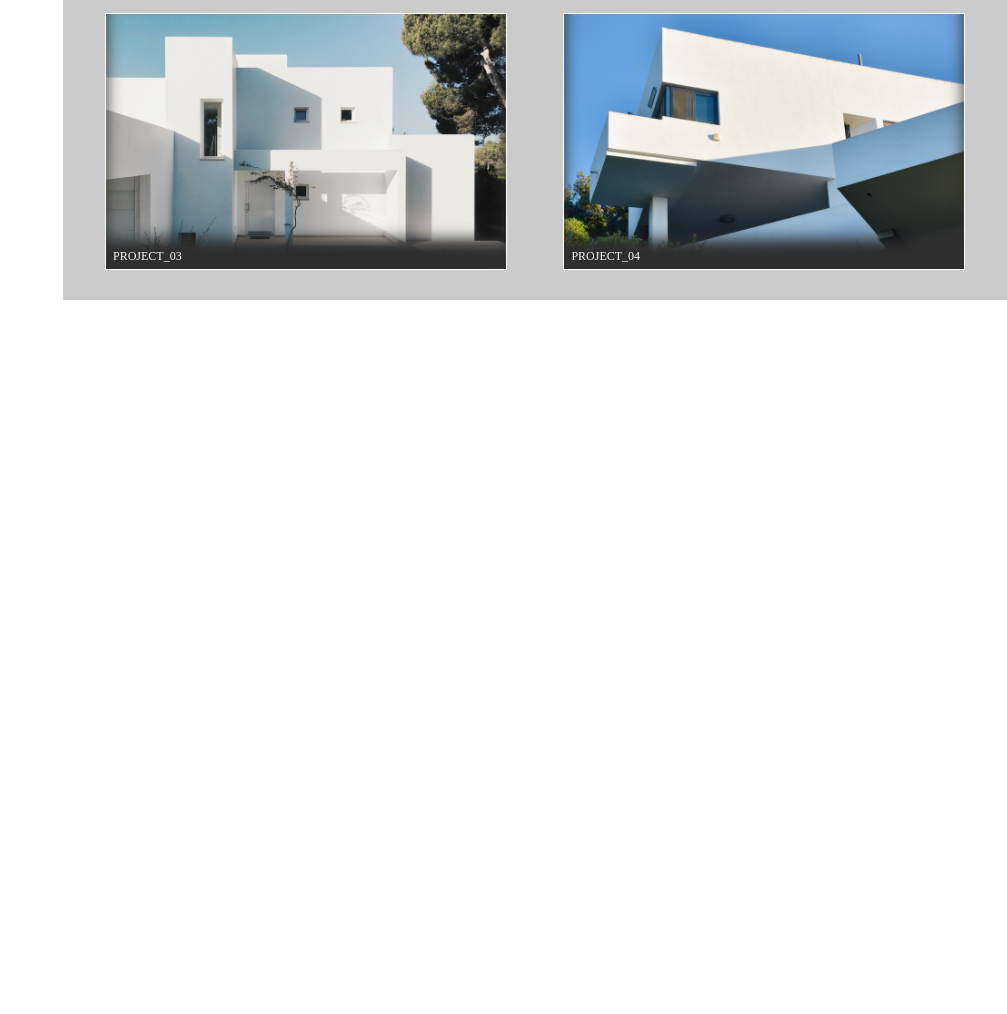
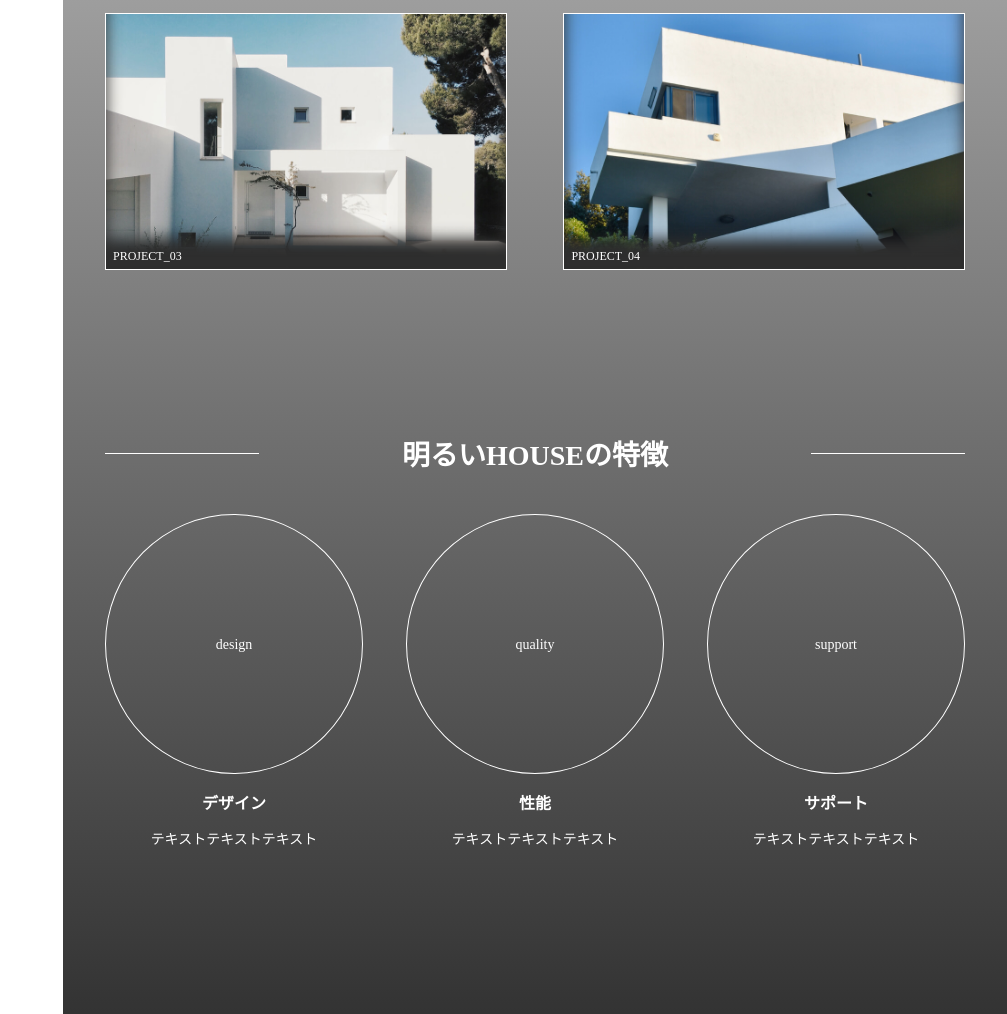
Before and after one commit to NobuhiroMishima/Codejump_Corporate, a plain HTML site: page index.html in a window 1280 px wide. Shown: the part 1037-2051 px from the top of the page, without its empty margins (273-1280 px from the left). Before the commit the page ends 1337 px from the top, so only its background shows below. Drawn offline with Linux system fonts and the light colour scheme.

Commit message:
明るいHOUSEの特徴セクションの追加

```diff
--- a/_common.scss
+++ b/_common.scss
@@ -1,7 +1,55 @@
 $cBlack: #121212;
 $cWhite: white;
-$cBg: #5454544D;
+$cBgLight: #5454544D;
+$cBgDark: #000000CC;
 $cShadow: #2E2E2E;
 
 $contentMaxWidth: 900px;
 $breakpoints: 960px;
+
+.examples, .features{
+    @media screen and (min-width:$breakpoints) {
+        max-width: $contentMaxWidth;
+    }
+
+    &__title{
+        position: relative;
+        display: block;
+        color: $cWhite;
+        font-size: 20px;
+        font-weight: bold;
+        padding-top: 63px;
+        margin-bottom: 37px;
+        text-align: center;
+        @media screen and (min-width: $breakpoints){
+            padding-top: 85px;
+            font-size: 28px;
+        }
+
+        &::before{
+            content: '';
+            position: absolute;
+            top: 77px;
+            left: 0;
+            width: 17.9%;
+            height: 1px;
+            background-color: $cWhite;
+            @media screen and (min-width: $breakpoints){
+                top: 103px;
+            }
+        }
+        &::after{
+            content: '';
+            position: absolute;
+            top: 77px;
+            right: 0;
+            width: 17.9%;
+            height: 1px;
+            background-color: $cWhite;
+            @media screen and (min-width: $breakpoints){
+                top: 103px;
+            }
+        }
+    }
+
+}
--- a/index.html
+++ b/index.html
@@ -47,6 +47,26 @@
                         <li class="examples__item"><a class="examples__item__link link4" href="#"><img src="images/project4.jpg" alt="プロジェクト4"></a></li>
                     </ul>
                 </section>
+                <section class="features">
+                    <h2 class="features__title">明るいHOUSEの特徴</h2>
+                    <ul class="features__body">
+                        <li class="features__item">
+                            <div class="features__item__eyecatch"><p class="eyecatchitem">design</p></div>
+                            <p class="features__item__title">デザイン</p>
+                            <p class="features__item__body">テキストテキストテキスト</p>
+                        </li>
+                        <li class="features__item">
+                            <div class="features__item__eyecatch"><p class="eyecatchitem">quality</p></div>
+                            <p class="features__item__title">性能</p>
+                            <p class="features__item__body">テキストテキストテキスト</p>
+                        </li>
+                        <li class="features__item">
+                            <div class="features__item__eyecatch"><p class="eyecatchitem">support</p></div>
+                            <p class="features__item__title">サポート</p>
+                            <p class="features__item__body">テキストテキストテキスト</p>
+                        </li>
+                    </ul>
+                </section>
             </div>
         </main>
 
--- a/style.scss
+++ b/style.scss
@@ -129,54 +129,13 @@ main{
     }
 
     & .bg{
-        background-color: $cBg;
+        background: linear-gradient($cBgLight, $cBgDark);;
 
         & .examples{
             padding: 0 20px;
-            margin: 0 auto;
-
+            margin: 0 auto 93px auto;
             @media screen and (min-width:$breakpoints) {
-                max-width: $contentMaxWidth;
-            }
-
-            &__title{
-                position: relative;
-                display: block;
-                color: $cWhite;
-                font-size: 20px;
-                font-weight: bold;
-                padding-top: 63px;
-                margin-bottom: 37px;
-                text-align: center;
-                @media screen and (min-width: $breakpoints){
-                    padding-top: 85px;
-                    font-size: 28px;
-                }
-
-                &::before{
-                    content: '';
-                    position: absolute;
-                    top: 77px;
-                    left: 0;
-                    width: 17.9%;
-                    height: 1px;
-                    background-color: $cWhite;
-                    @media screen and (min-width: $breakpoints){
-                        top: 103px;
-                    }
-                }
-                &::after{
-                    content: '';
-                    position: absolute;
-                    top: 77px;
-                    right: 0;
-                    width: 17.9%;
-                    height: 1px;
-                    background-color: $cWhite;
-                    @media screen and (min-width: $breakpoints){
-                        top: 103px;
-                    }
-                }
+                margin-bottom: 50px;
             }
 
             &__body{
@@ -243,6 +202,59 @@ main{
                 }
             }
         }
+
+        & .features{
+            padding: 0 20px 124px 20px;
+            margin: 0 auto;
+            @media screen and (min-width:$breakpoints) {
+                padding-bottom: 164px;
+            }
+
+            &__body{
+                display: flex;
+                justify-content: space-between;
+                list-style: none;
+                padding-left: 0;
+            }
+
+            &__item{
+                width: 30%;
+
+                &__eyecatch{
+                    width: 100%;
+                    padding-top: 100%;
+                    margin-bottom: 18px;
+                    position: relative;
+                    border-radius: 50%;
+                    border: 1px solid $cWhite;
+
+                    & .eyecatchitem{
+                        position: absolute;
+                        display: block;
+                        top: 50%;
+                        left: 50%;
+                        transform: translate(-50%, -50%);
+                        font-size: 14px;
+                        color: $cWhite;
+                    }
+
+                }
+
+                &__title{
+                    font-size: 16px;
+                    font-weight: bold;
+                    color: $cWhite;
+                    margin-bottom: 13px;
+                    text-align: center;
+                }
+
+                &__body{
+                    font-size: 14px;
+                    color: $cWhite;
+                    text-align: center;
+                }
+            }
+        }
     }
 
 
```
Also changed, not shown: style.css.
